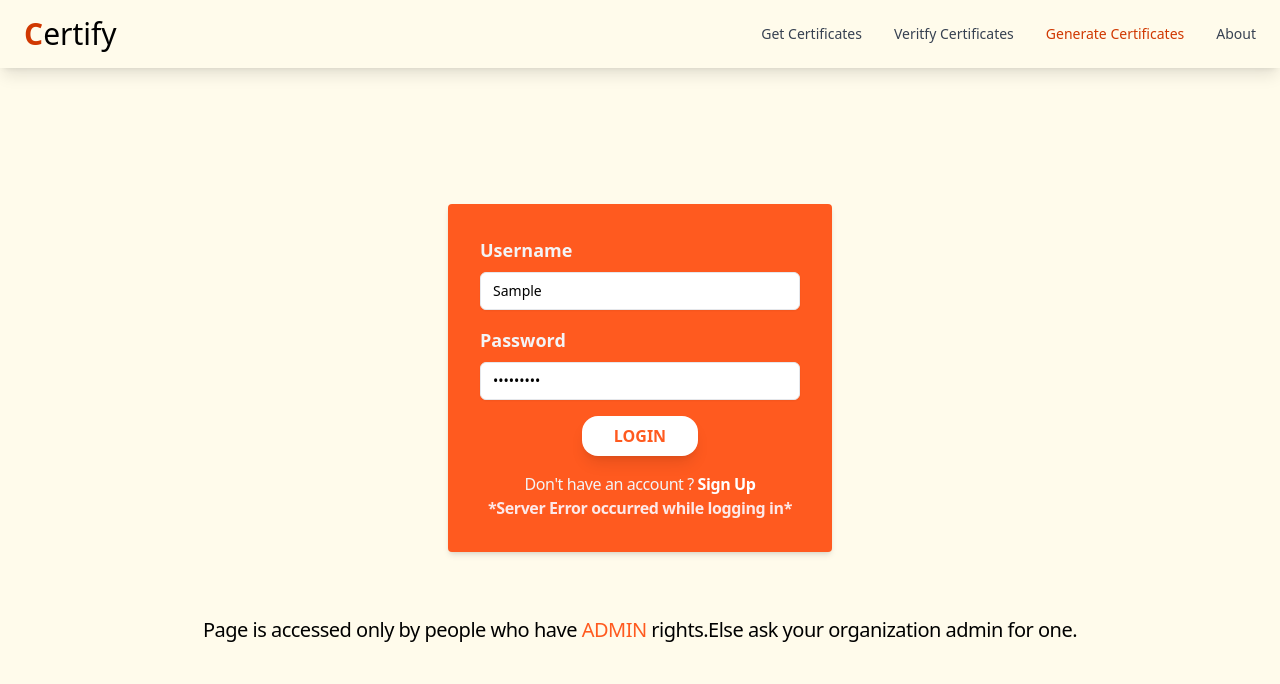
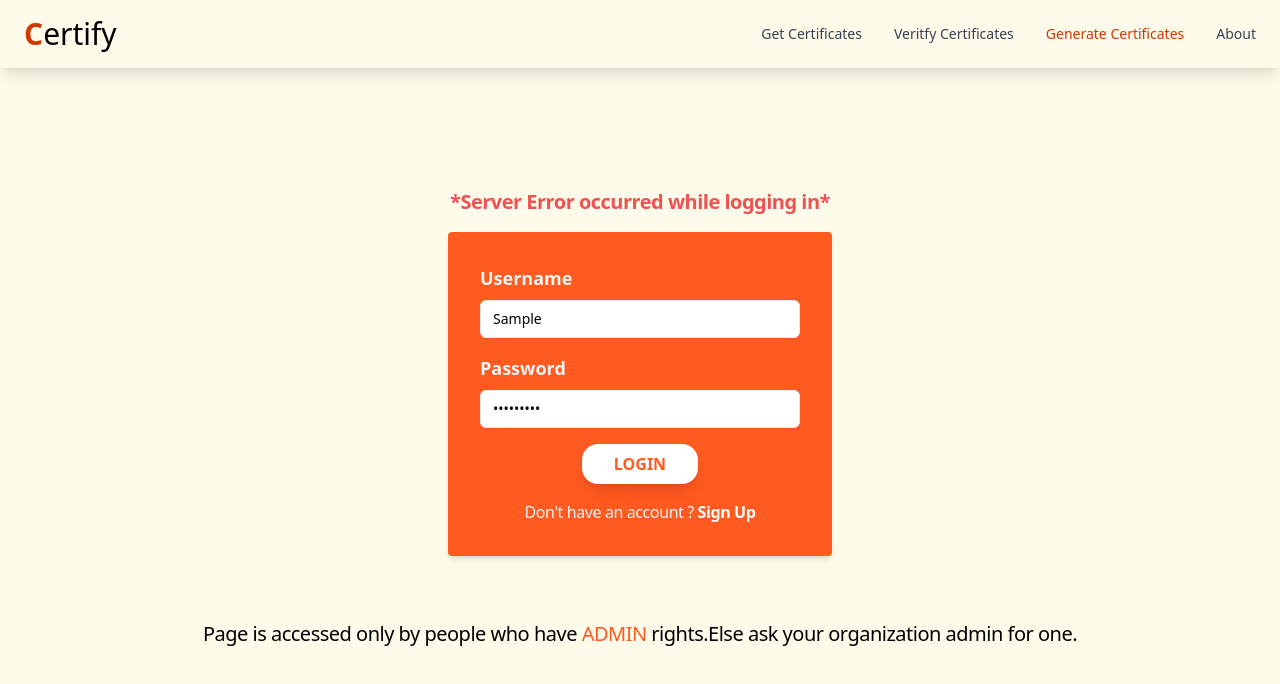
Before and after one commit to sishir2001/certify-client, a React (Create React App) app: page /auth/login in a window 1280 px wide. Both pictures are taken after typing "Sample", "Sample123" into the empty fields and a click on the button "LOGIN". Shown: the top 684 px of the page. Built offline with nearby package versions, Linux system fonts and the light colour scheme; no server answers.

Commit message:
update : login error ui

```diff
--- a/src/components/auth/Login.js
+++ b/src/components/auth/Login.js
@@ -49,10 +49,6 @@ class Login extends React.Component {
     };
 
     renderFetchForm = () => {
-        // ? if null then hide the message
-        const loginErrorClass = !this.props.loginError
-            ? "hidden"
-            : "text-center text-red-100 font-semibold tracking-tight";
         return (
             <div class="flex items-center h-full w-full">
                 <div class="w-full bg-orange-500 rounded shadow-md p-8 m-4 md:max-w-sm md:mx-auto">
@@ -108,18 +104,20 @@ class Login extends React.Component {
                             <Link to="/auth/signup">Sign Up</Link>
                         </span>
                     </h2>
-                    <h2 className={loginErrorClass}>
-                        *{this.props.loginError}*
-                    </h2>
                 </div>
             </div>
         );
     };
 
     render() {
+        // ? if null then hide the message
+        const loginErrorClass = !this.props.loginError
+            ? "hidden"
+            : "text-center text-red-500 font-semibold tracking-tight text-xl";
         console.log(`login Error : ${this.props.loginError}`);
         return (
             <div className="my-10 pt-20">
+                <h2 className={loginErrorClass}>*{this.props.loginError}*</h2>
                 {this.renderFetchForm()}
                 <h1 class="block w-full text-center text-grey-darkest mt-12 text-xl tracking-tight">
                     Page is accessed only by people who have{" "}
```
